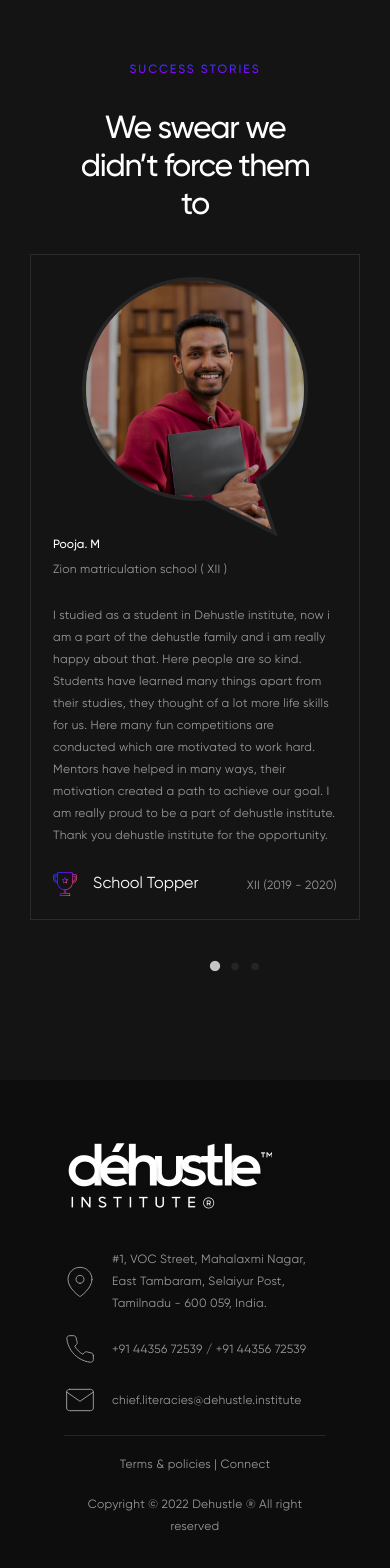
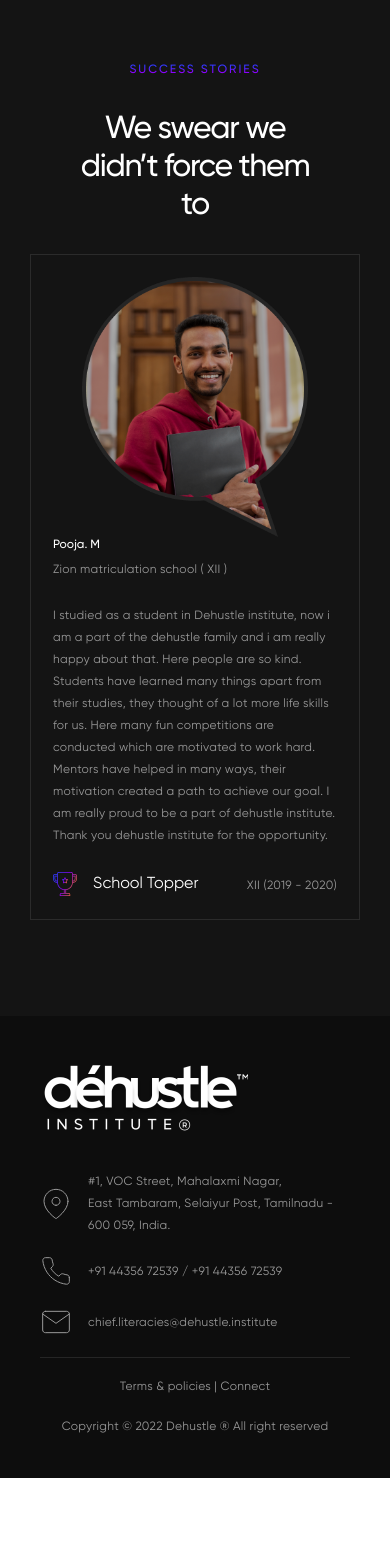
Before and after one commit to chieftain-defutura/main-lander, a React (Create React App) app: page / in a window 390 px wide. Shown: the part 6456-8024 px from the top of the page. After the commit the page ends 7934 px from the top, so only its background shows below. Built offline with nearby package versions, Linux system fonts and the light colour scheme.

Commit message:
chore: footer correction

```diff
--- a/src/components/Footer/Footer.scss
+++ b/src/components/Footer/Footer.scss
@@ -8,7 +8,7 @@
     padding: 32px 48px;
   }
   @media (max-width: 420px) {
-    padding: 22px 32px;
+    padding: 8px;
   }
   .footer-container {
     display: grid;
--- a/src/components/SuccessStories/SuccessStories.scss
+++ b/src/components/SuccessStories/SuccessStories.scss
@@ -3,6 +3,9 @@
   padding: 64px 0;
   @media (max-width: 768px) {
     padding: 32px;
+  }
+  @media (max-width: 420px) {
+    padding-bottom: 0;
   }
   .success-stories-container {
     h4 {
@@ -60,6 +63,7 @@
         }
         @media (max-width: 420px) {
           padding: 22px;
+          margin-bottom: 0px;
         }
         .profile-img {
           @media (max-width: 968px) {
--- a/src/index.scss
+++ b/src/index.scss
@@ -105,6 +105,9 @@ button.slick-arrow.slick-prev::before {
   color: #ffffff !important;
   opacity: 1 !important;
   font-size: 0px;
+  @media (max-width: 520px) {
+    display: none;
+  }
 }
 
 .slick-dots li button::before {
```
